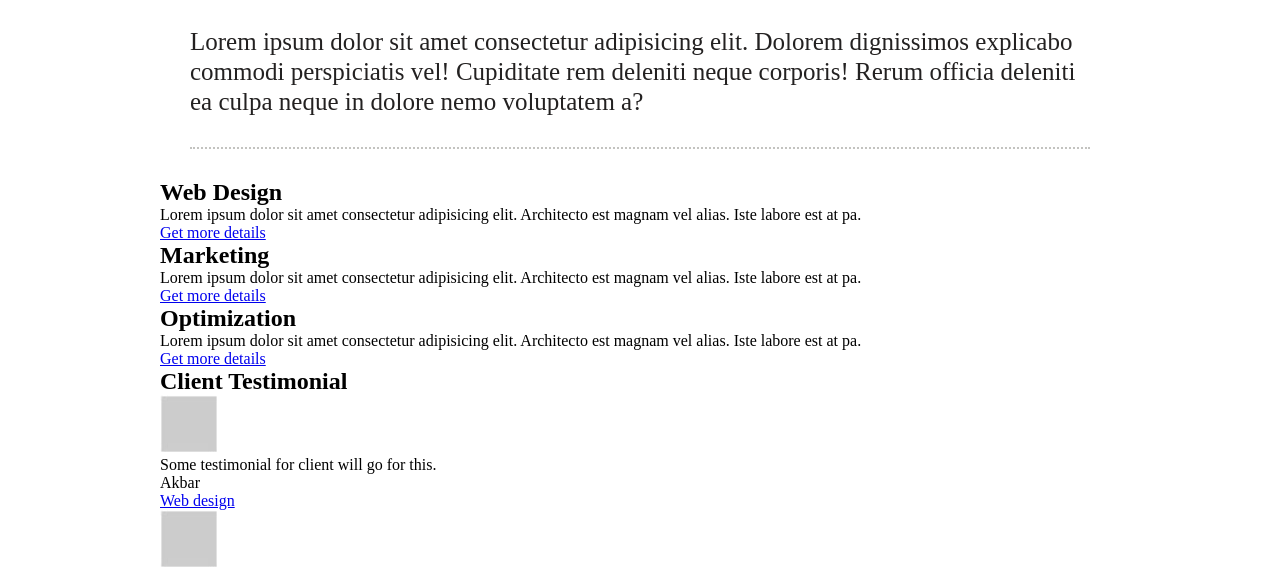
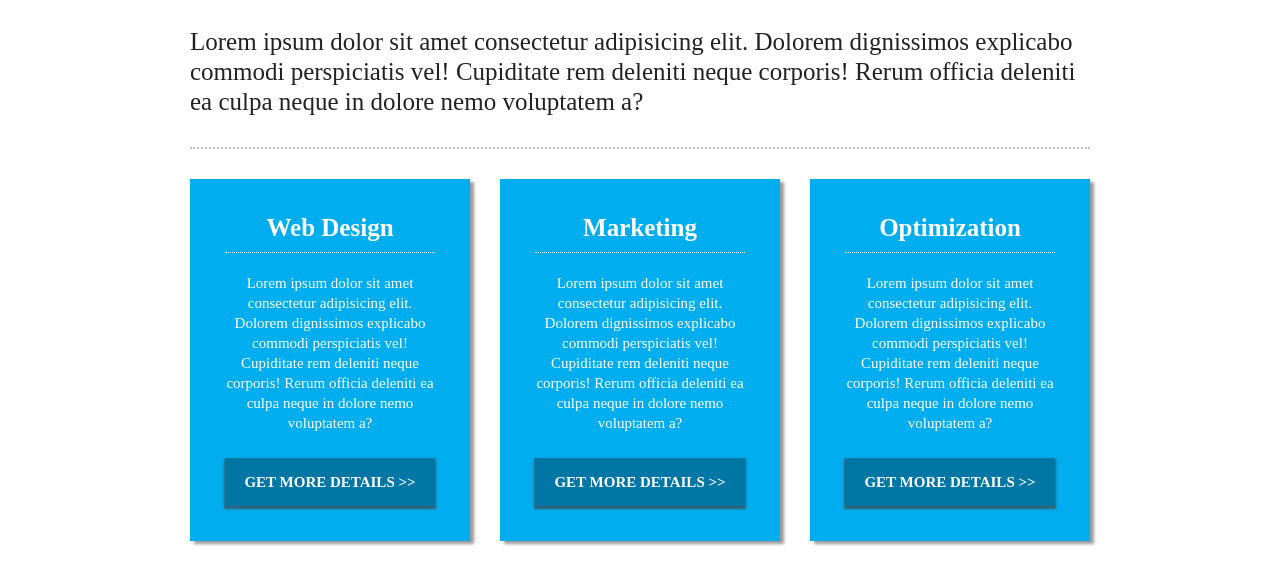
Before and after one commit to atiq012/design-studio-image.github.io, a plain HTML site: page index.html in a window 1280 px wide. Shown: the part 235-803 px from the top of the page. Drawn offline with Linux system fonts and the light colour scheme.

Commit message:
card design done

```diff
--- a/index.html
+++ b/index.html
@@ -36,30 +36,29 @@
             <div class="services clear">
                 <h2>Web Design</h2>
                 <p>
-                    Lorem ipsum dolor sit amet consectetur adipisicing elit. Architecto est magnam vel alias. Iste labore est at pa.
+                    Lorem ipsum dolor sit amet consectetur adipisicing elit. Dolorem dignissimos explicabo commodi perspiciatis vel! Cupiditate rem deleniti neque corporis! Rerum officia deleniti ea culpa neque in dolore nemo voluptatem a?
                 </p>
                 <div class="readmore clear">
-                    <a href="#">Get more details</a>
+                    <a href="#">Get more details >></a>
                 </div>
             </div>
 
             <div class="services clear">
                 <h2>Marketing</h2>
                 <p>
-                    Lorem ipsum dolor sit amet consectetur adipisicing elit. Architecto est magnam vel alias. Iste labore est at pa.
-                </p>
+                    Lorem ipsum dolor sit amet consectetur adipisicing elit. Dolorem dignissimos explicabo commodi perspiciatis vel! Cupiditate rem deleniti neque corporis! Rerum officia deleniti ea culpa neque in dolore nemo voluptatem a?
                 <div class="readmore clear">
-                    <a href="#">Get more details</a>
+                    <a href="#">Get more details >></a>
                 </div>
             </div>
 
             <div class="services">
                 <h2>Optimization</h2>
                 <p>
-                    Lorem ipsum dolor sit amet consectetur adipisicing elit. Architecto est magnam vel alias. Iste labore est at pa.
+                    Lorem ipsum dolor sit amet consectetur adipisicing elit. Dolorem dignissimos explicabo commodi perspiciatis vel! Cupiditate rem deleniti neque corporis! Rerum officia deleniti ea culpa neque in dolore nemo voluptatem a?
                 </p>
                 <div class="readmore">
-                    <a href="#">Get more details</a>
+                    <a href="#">Get more details >></a>
                 </div>
             </div>
         </div>
--- a/styles.css
+++ b/styles.css
@@ -95,3 +95,53 @@
     line-height: 30px;
     color: #232121;
 }
+
+.content{
+
+}
+
+.services{
+    background: #00adef;
+    width: 210px;
+    margin-left: 30px;
+    padding: 35px;
+    float: left;
+    margin-bottom: 30px;
+    box-shadow: 4px 3px 3px 0px #999999;
+}
+
+.services h2{
+    color: #fff;
+    font-size: 25px;
+    text-align: center;
+    border-bottom: 1px dotted #fff;
+    padding-bottom: 10px;
+}
+
+.services p{
+    color: #fff;
+    font-size: 15px;
+    margin-top: 20px;
+    text-align: center;
+    line-height: 20px;
+}
+
+.readmore{
+    margin-top: 25px;
+    text-align: center;
+    background: #0076a4;
+    padding: 15px;
+    box-shadow: 0px 2px 2px 1px rgb(52, 96, 115);
+}
+
+.readmore a{
+    color: #fff;
+    text-decoration: none;
+    font-size: 15px;
+    font-weight: bold;
+    text-transform: uppercase;
+}
+
+.readmore a:hover{
+    color: #22b4ee;
+}
```
